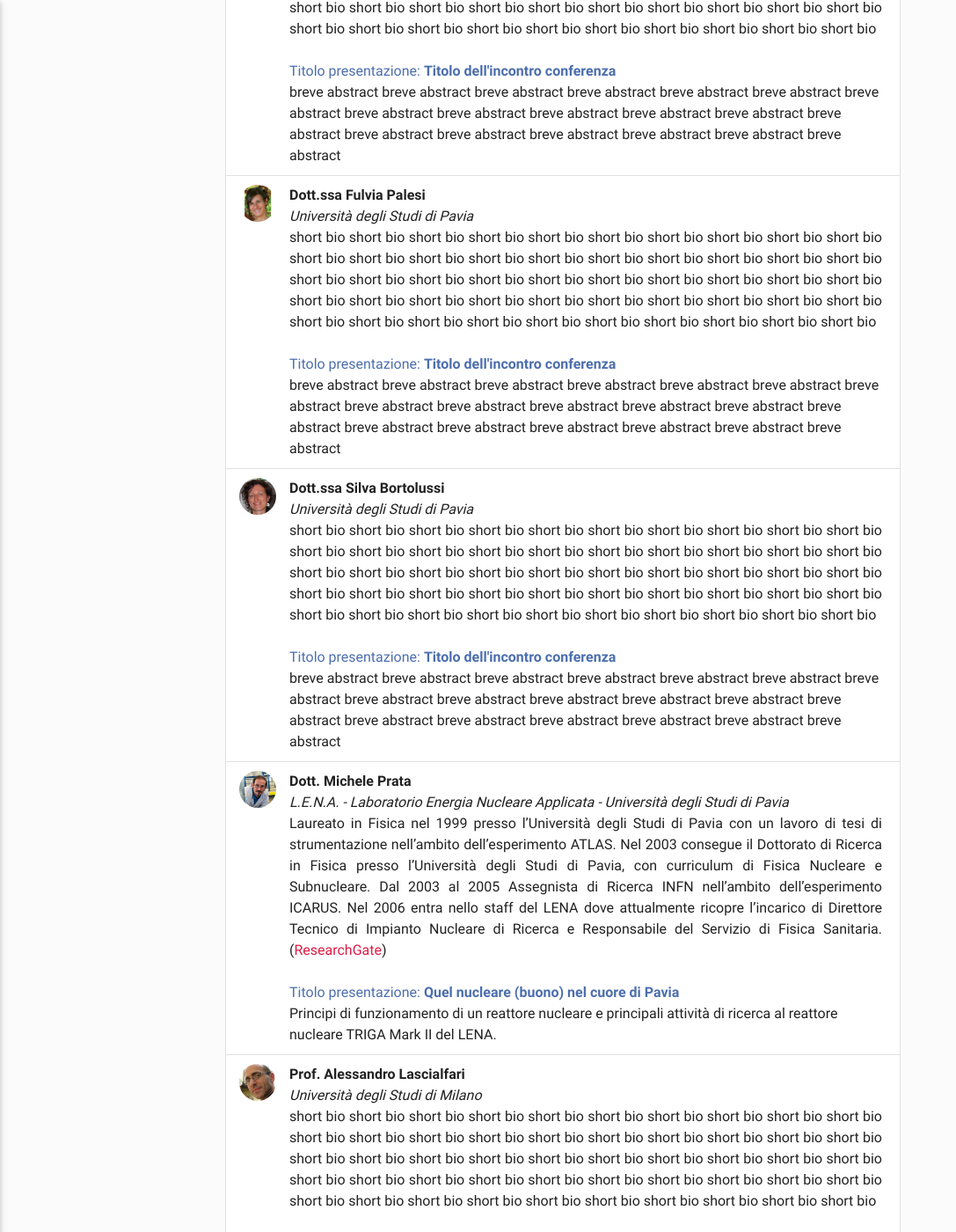
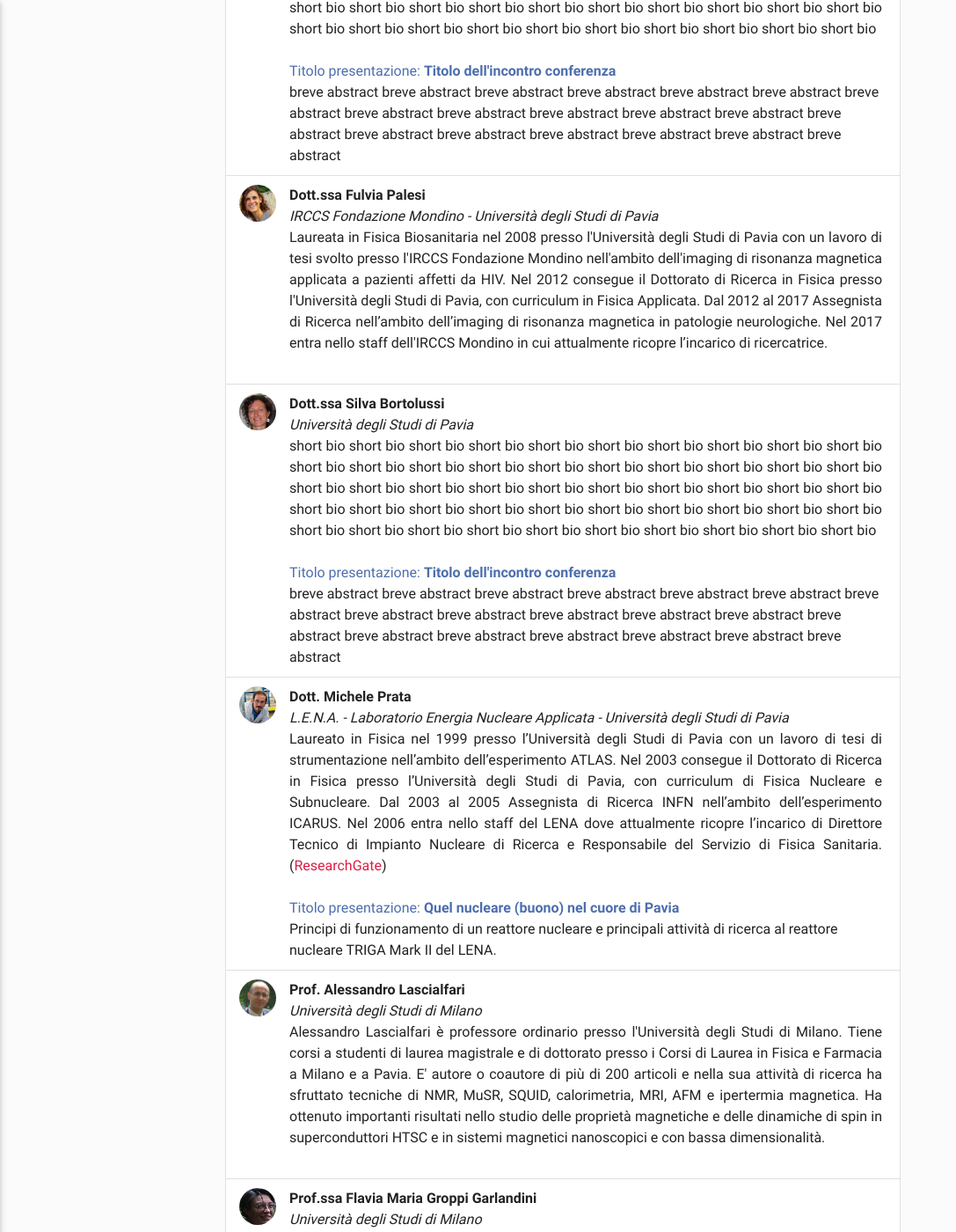
Before and after one commit to nicolovalle/gstagnit.github.io, a Jekyll site: the page built from speakers.html, in a window 1280 px wide and 1400 px high, scrolled down 807 px. Shown: the whole window at 88% size, without its empty margins (0-1087 px from the left). Built offline with Jekyll 4.4.1, drawn with Linux system fonts in a browser that asks for light colours; nearby versions of some CDN libraries; some of the changed text lies outside the part shown.

Commit message:
aggiunte

```diff
--- a/_data/speakers.yml
+++ b/_data/speakers.yml
@@ -18,11 +18,11 @@
 
 - nome: "Dott.ssa Fulvia Palesi"
   id: palesi
-  uni: "Università degli Studi di Pavia"
-  img: "/img/speakers/palesi.png"
-  title: "Titolo dell'incontro conferenza"
-  bio: short bio short bio short bio short bio short bio short bio short bio short bio short bio short bio short bio short bio short bio short bio short bio short bio short bio short bio short bio short bio short bio short bio short bio short bio short bio short bio short bio short bio short bio short bio short bio short bio short bio short bio short bio short bio short bio short bio short bio short bio short bio short bio short bio short bio short bio short bio short bio short bio short bio short bio
-  abstract: breve abstract breve abstract breve abstract breve abstract breve abstract breve abstract breve abstract breve abstract breve abstract breve abstract breve abstract breve abstract breve abstract breve abstract breve abstract breve abstract breve abstract breve abstract breve abstract
+  uni: "IRCCS Fondazione Mondino - Università degli Studi di Pavia"
+  img: "/img/speakers/palesi.jpg"
+  #title: "Titolo dell'incontro conferenza"
+  bio: Laureata in Fisica Biosanitaria nel 2008 presso l'Università degli Studi di Pavia con un lavoro di tesi svolto presso l'IRCCS Fondazione Mondino nell'ambito dell'imaging di risonanza magnetica applicata a pazienti affetti da HIV. Nel 2012 consegue il Dottorato di Ricerca in Fisica presso l'Università degli Studi di Pavia, con curriculum in Fisica Applicata. Dal 2012 al 2017 Assegnista di Ricerca nell’ambito dell’imaging di risonanza magnetica in patologie neurologiche. Nel 2017 entra nello staff dell'IRCCS Mondino in cui attualmente ricopre l’incarico di ricercatrice.
+  #abstract: breve abstract breve abstract breve abstract breve abstract breve abstract breve abstract breve abstract breve abstract breve abstract breve abstract breve abstract breve abstract breve abstract breve abstract breve abstract breve abstract breve abstract breve abstract breve abstract
   link:
 
 - nome: "Dott.ssa Silva Bortolussi"
@@ -47,9 +47,9 @@
   id: lascialfari
   uni: "Università degli Studi di Milano"
   img: "/img/speakers/lascialfari.jpg"
-  title: "Titolo dell'incontro conferenza"
-  bio: short bio short bio short bio short bio short bio short bio short bio short bio short bio short bio short bio short bio short bio short bio short bio short bio short bio short bio short bio short bio short bio short bio short bio short bio short bio short bio short bio short bio short bio short bio short bio short bio short bio short bio short bio short bio short bio short bio short bio short bio short bio short bio short bio short bio short bio short bio short bio short bio short bio short bio
-  abstract: breve abstract breve abstract breve abstract breve abstract breve abstract breve abstract breve abstract breve abstract breve abstract breve abstract breve abstract breve abstract breve abstract breve abstract breve abstract breve abstract breve abstract breve abstract breve abstract
+  #title: "Titolo dell'incontro conferenza"
+  bio: Alessandro Lascialfari è professore ordinario presso l'Università degli Studi di Milano. Tiene corsi a studenti di laurea magistrale e di dottorato presso i Corsi di Laurea in Fisica e Farmacia a Milano e a Pavia. E' autore o coautore di più di 200 articoli e nella sua attività di ricerca ha sfruttato tecniche di NMR, MuSR, SQUID, calorimetria, MRI, AFM e ipertermia magnetica. Ha ottenuto importanti risultati nello studio delle proprietà magnetiche e delle dinamiche di spin in superconduttori HTSC e in sistemi magnetici nanoscopici e con bassa dimensionalità.
+  #abstract: breve abstract breve abstract breve abstract breve abstract breve abstract breve abstract breve abstract breve abstract breve abstract breve abstract breve abstract breve abstract breve abstract breve abstract breve abstract breve abstract breve abstract breve abstract breve abstract
   link:
 
 - nome: "Prof.ssa Flavia Maria Groppi Garlandini"
--- a/serate.html
+++ b/serate.html
@@ -1,6 +1,6 @@
 ---
 layout: page
-title: Serate
+title: Eventi serali
 ---
 
 <div class="row">
--- a/speakers.html
+++ b/speakers.html
@@ -23,8 +23,10 @@ Le conferenze si svolgeranno sia a Milano sia a Pavia. Saranno tenute da docenti
       <br>
     </p>
 		<br>
+		{% if item.title != nil %}
     <p style="color:{{site.data.generic.color1}}">Titolo presentazione: <b>{{item.title}}</b></p>
 		<p>{{ item.abstract }}</p>
+		{% endif %}
     <!-- <div class="secondary-content">
 			<a href="{{site.url}}/programme" title="Vedi evento nel programma">
 				<i class="fa fa-lg fa-calendar"></i>
--- a/sponsors.html
+++ b/sponsors.html
@@ -7,13 +7,13 @@ title: Sponsor
 <h3>{{ sezione.title}}</h3>
 <div class="row">
   {% for item in sezione.subitems %}
-  <div class="col s12 m4">
+  <div class="col m6">
     <div class="card">
       <div class="card-image" >
         <img src="{{site.url}}/img/sponsor/{{item.img}}">
       </div>
       <div class="card-content">
-        <p style='text-align:justify; font-size: large'>{{item.text}}</p>
+        <p style='font-size: large'>{{item.text}}</p>
       </div>
       <div class="card-action">
         <a href="{{item.link}}" target="_blank">WEBSITE</a>
```
Also changed, not shown: _data/sponsors.yml (+6 -3 lines), img/speakers/lascialfari.jpg, img/speakers/palesi.jpg (added), img/speakers/palesi.png (deleted), img/sponsor/IFOM.png (added), 1 other file.
